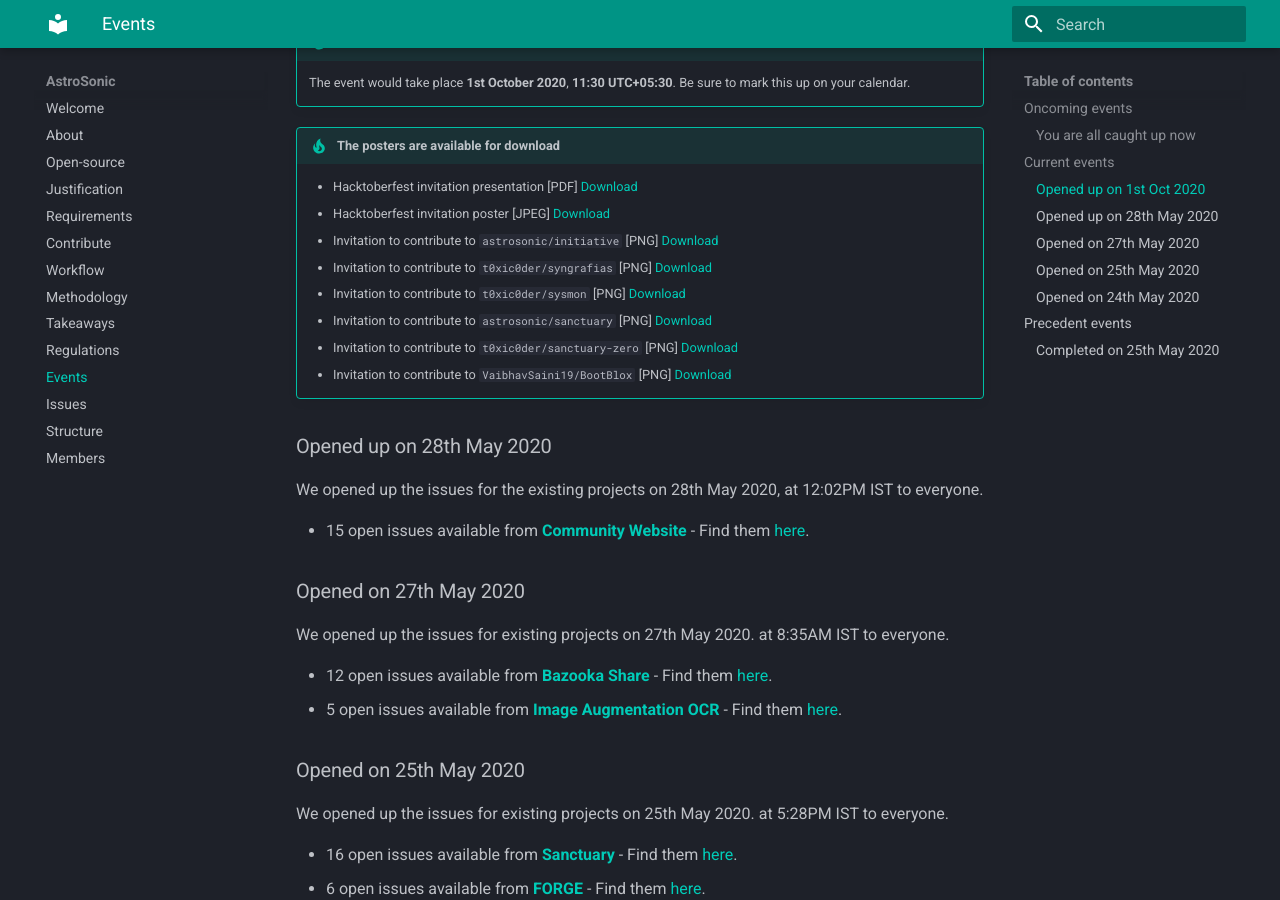
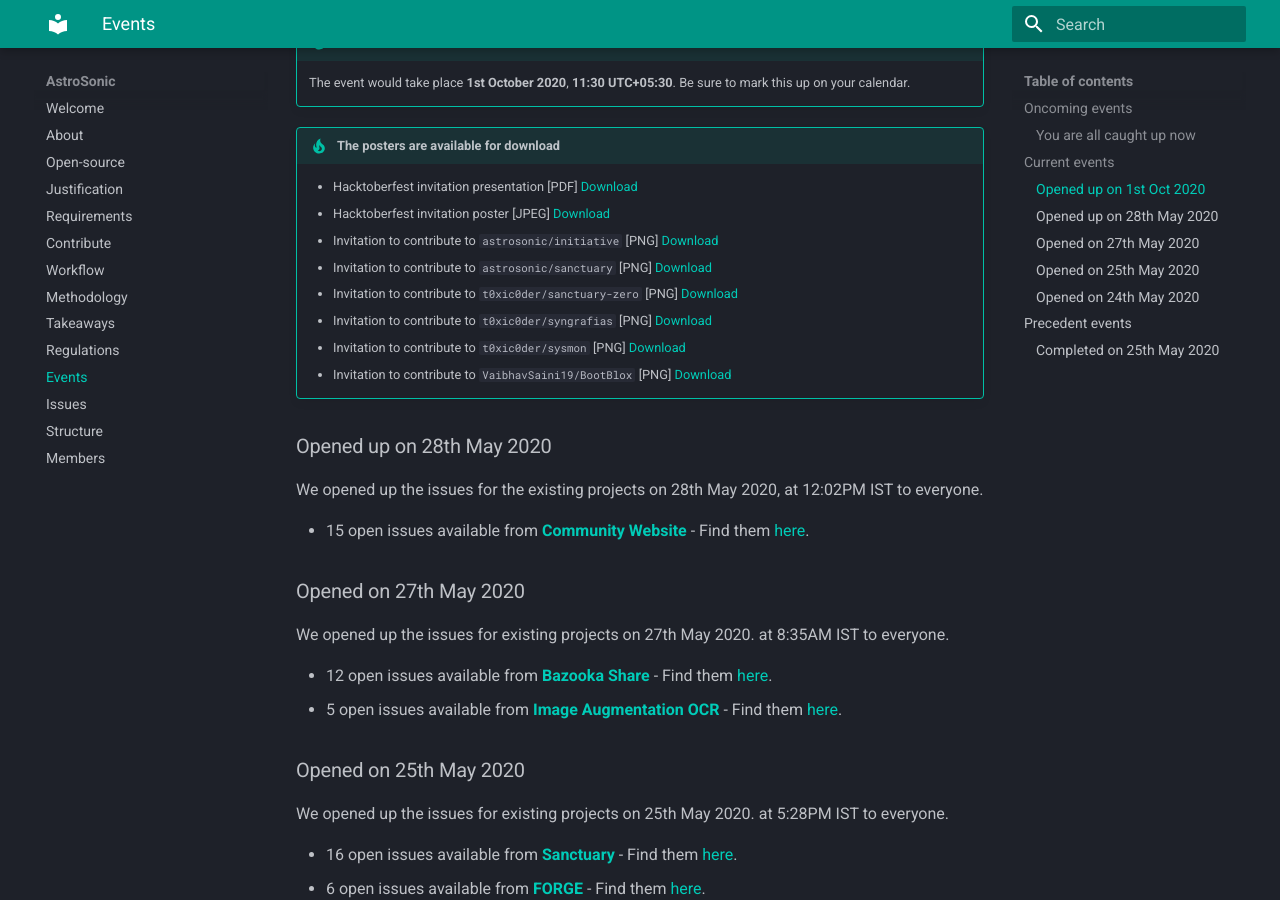
Before and after one commit to astrosonic/community-website, an MkDocs documentation site: the page built from docs/event.md, in a window 1280 px wide and 900 px high, scrolled down 823 px. Built offline with MkDocs 1.6.1 and Material for MkDocs 9.7.7, drawn with Linux system fonts in a browser that asks for light colours.

Commit message:
Arranged posters in lexicographical order

```diff
--- a/docs/event.md
+++ b/docs/event.md
@@ -27,10 +27,10 @@ contribute in over 15 repositories, this October.
     * Hacktoberfest invitation presentation [PDF] [Download](pdfs/AstroSonic-R1.pdf)
     * Hacktoberfest invitation poster [JPEG] [Download](pics/welcome-to-hacktoberfest.jpeg)
     * Invitation to contribute to `astrosonic/initiative` [PNG] [Download](pics/astrosonic-initiative.png)
+    * Invitation to contribute to `astrosonic/sanctuary` [PNG] [Download](pics/astrosonic-sanctuary.png)
+    * Invitation to contribute to `t0xic0der/sanctuary-zero` [PNG] [Download](pics/astrosonic-sanctuary-zero.png)
     * Invitation to contribute to `t0xic0der/syngrafias` [PNG] [Download](pics/astrosonic-syngrafias.png)
     * Invitation to contribute to `t0xic0der/sysmon` [PNG] [Download](pics/astrosonic-sysmon.png)
-    * Invitation to contribute to `astrosonic/sanctuary` [PNG] [Download](pics/astrosonic-sanctuary.png)
-    * Invitation to contribute to `t0xic0der/sanctuary-zero` [PNG] [Download](pics/astrosonic-sanctuary-zero.png)
     * Invitation to contribute to `VaibhavSaini19/BootBlox` [PNG] [Download](pics/astrosonic-bootblox.png)
 
 ### Opened up on 28th May 2020
```
